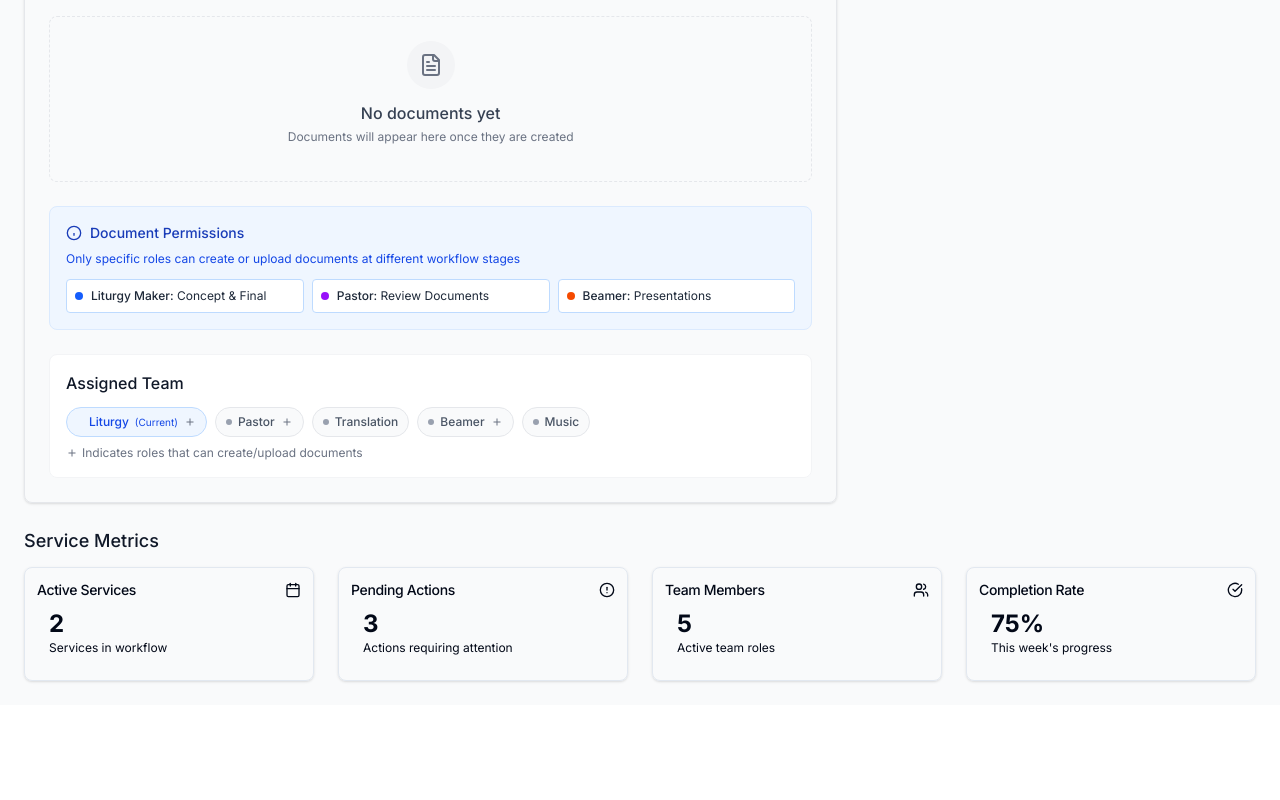
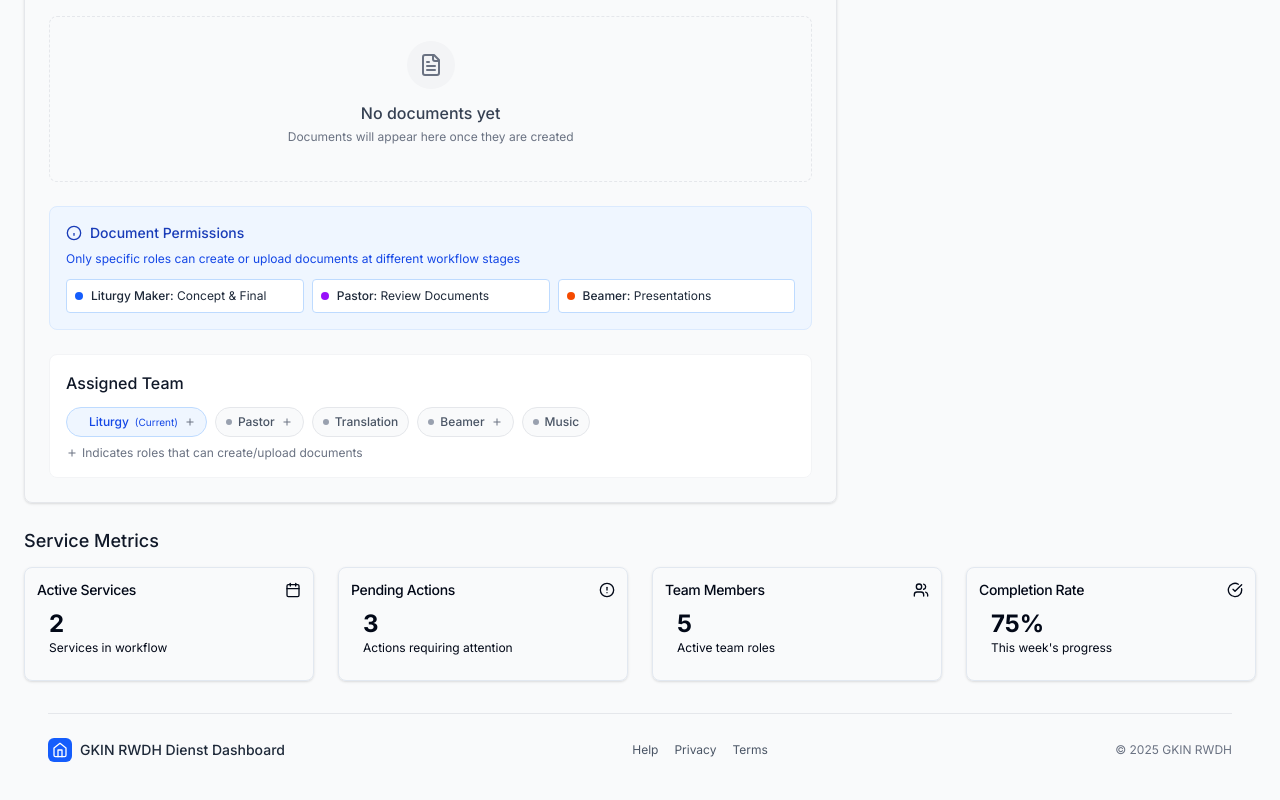
Before and after one commit to noturnachs/gkin, a React (Vite) app: page / in a window 1280 px wide. Shown: the part 1417-2217 px from the top of the page. Before the commit the page ends 2122 px from the top, so only its background shows below. Built offline with nearby package versions, Linux system fonts and the light colour scheme; sample sign-in values are in the browser's storage.

Commit message:
added footer

```diff
--- a/src/App.jsx
+++ b/src/App.jsx
@@ -29,6 +29,7 @@ import { ServiceAssignments } from "./components/service-assignments";
 import { LoginPage } from "./components/login-page";
 import { WelcomeBanner } from "./components/welcome-banner";
 import { DocumentCreator } from "./components/document-creator";
+import { Footer } from "./components/ui/footer";
 
 const roles = [
   { id: "liturgy", name: "Liturgy Maker", color: "bg-blue-500" },
@@ -964,6 +965,9 @@ function App() {
             </Card>
           </div>
         </div>
+
+        {/* Footer component */}
+        <Footer />
       </div>
     </div>
   );
--- /dev/null
+++ b/src/components/ui/footer.jsx
@@ -0,0 +1,60 @@
+import React from "react";
+import { Link } from "react-router-dom";
+
+export function Footer({
+  brandName = "GKIN RWDH Dienst Dashboard",
+  links = [
+    { name: "Help", href: "#" },
+    { name: "Privacy", href: "#" },
+    { name: "Terms", href: "#" },
+  ],
+  copyrightOwner = "GKIN RWDH",
+}) {
+  return (
+    <footer className="mt-6 md:mt-8 pb-4 md:pb-6">
+      <div className="max-w-7xl mx-auto px-3 md:px-6">
+        <div className="border-t border-gray-200 pt-4 md:pt-6">
+          <div className="flex flex-col sm:flex-row items-center justify-between gap-3">
+            <div className="flex items-center gap-2">
+              <div className="bg-blue-600 text-white p-1 rounded-md">
+                <svg
+                  xmlns="http://www.w3.org/2000/svg"
+                  width="16"
+                  height="16"
+                  viewBox="0 0 24 24"
+                  fill="none"
+                  stroke="currentColor"
+                  strokeWidth="2"
+                  strokeLinecap="round"
+                  strokeLinejoin="round"
+                >
+                  <path d="M3 9l9-7 9 7v11a2 2 0 0 1-2 2H5a2 2 0 0 1-2-2z"></path>
+                  <polyline points="9 22 9 12 15 12 15 22"></polyline>
+                </svg>
+              </div>
+              <div className="font-medium text-sm text-gray-800">
+                {brandName}
+              </div>
+            </div>
+
+            <div className="flex items-center gap-4">
+              {links.map((link, index) => (
+                <Link
+                  key={index}
+                  to={link.href}
+                  className="text-xs text-gray-600 hover:text-blue-600 transition-colors"
+                >
+                  {link.name}
+                </Link>
+              ))}
+            </div>
+
+            <div className="text-xs text-gray-500">
+              &copy; {new Date().getFullYear()} {copyrightOwner}
+            </div>
+          </div>
+        </div>
+      </div>
+    </footer>
+  );
+}
```
